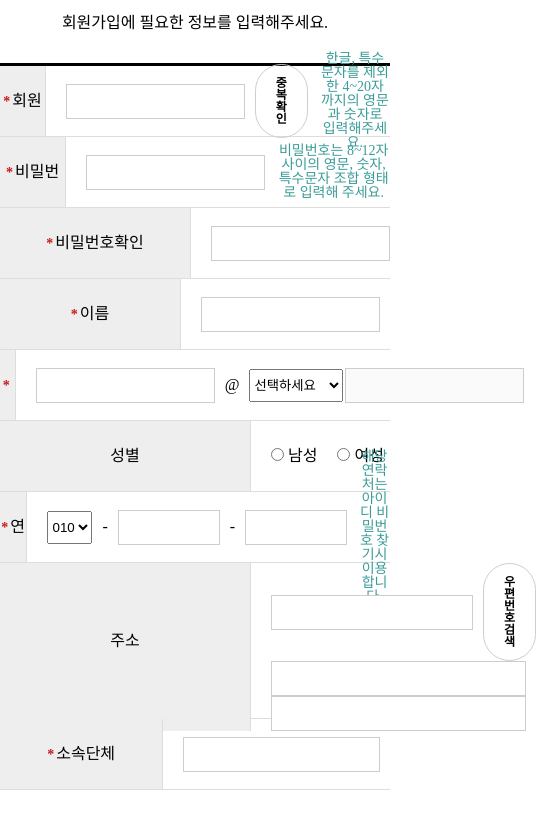
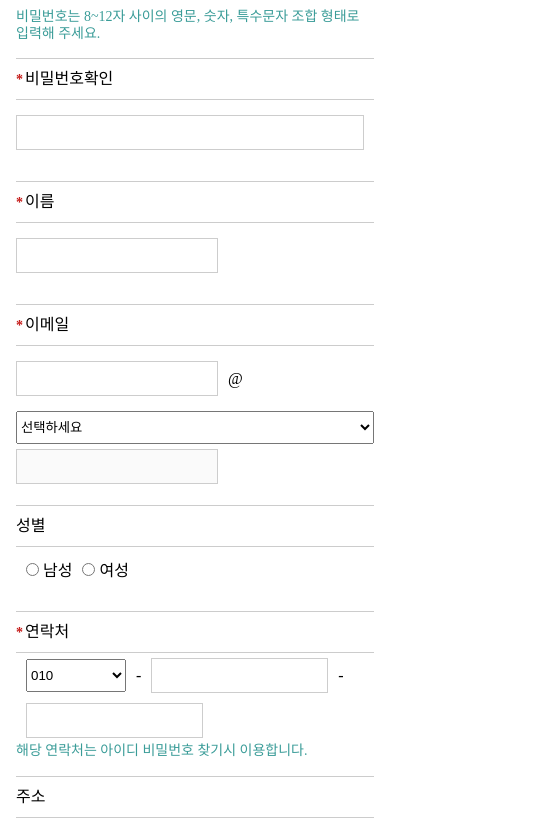
Before and after one commit to Hans930901/pf3, a plain HTML site: page members.html in a window 390 px wide. Shown: the part 786-1615 px from the top of the page, 536 px wide, since content can reach past the window. Drawn offline with Linux system fonts and the light colour scheme; a web font is replaced by a local one.

Commit message:
Add files via upload

```diff
--- a/css/commonresponsive.css
+++ b/css/commonresponsive.css
@@ -2,7 +2,8 @@
 @media screen and (max-width:1200px){
     /*  common  */
     .wrap{
-        /* padding: 30px 20px !important; */
+        padding-left: 16px !important;
+        padding-right: 16px !important;
     }
     .h100{
         min-height: auto;
--- a/css/subresponsive.css
+++ b/css/subresponsive.css
@@ -6,16 +6,16 @@
 
 /* -------------모바일---------------- */
 @media screen and (max-width:768px){
-  #introduce #subtitle{
-    height: 84.63541666666667vw;
-    border-radius: 0;
+  #subtitle{
+    height: 84.63541666666667vw !important;
+    border-radius: 0 !important;
   }
   #subtitle .wrap p{
     font-size: 3.5vw;
   }
+/*  인사말  */
   #greetingin .wrap{
     grid-template-columns: 1fr;
-    padding: 0 16px;
   }
   #greetingin .wrap > *{
     grid-column: 1 !important;
@@ -62,5 +62,73 @@
     margin-top: 0;
     display: inline;
   }
+/*  회원가입  */
+  #membersin .wrap form div{
+    flex-wrap: wrap;
+    height: auto;
+    text-align: left;
+    border-bottom: 1px solid #ccc;
+    padding-bottom: 16px;
+  }
+  #membersin .wrap form div label:first-child{
+    background-color: transparent;
+    border-right: 0;
+    line-height: 2.5 !important;
+    border-bottom: 1px solid #ccc;
+    width: 100%;
+    display: block;
+  }
+  #membersin .wrap form div label + input{
+    margin: 15px 0 !important;
+    margin-right: 10px !important;
+  }
+  #membersin .wrap form div input[type="text"]{
+    margin: 0;
+  }
+  #membersin .wrap form div input[type="password"]{
+    margin: 0;
+    width: 100%;
+  }
+  #membersin .wrap form div p{
+    margin: 0;
+    line-height: 1.2;
+    word-break: keep-all;
+  }
+  #membersin .wrap form div select{
+    margin: 0;
+    width: 100%;
+  }
+  #membersin .wrap form div span{
+  line-height: 3;
+  margin: 0 0 0 10px;
+  }
+  #membersin .wrap form .email input[type="text"]:last-of-type{
+    margin: 5px 0;
+  }
+  #membersin .wrap form .contact select{
+    margin: 5px 10px;
+  }
+  #membersin .wrap form .contact input[type="text"]{
+    margin: 5px 10px !important;
+    width: 175px;
+  }
+  #membersin .wrap form .address{
+    display: block;
+    height: auto;
+  }
+  #membersin .wrap form .address input[type="text"]{
+    width: 60%;
+  }
+  #membersin .wrap form .address input[type="text"]:nth-of-type(2){
+    display: block;
+    width: 60%;
+  }
+  #membersin .wrap form .address input[type="text"]:nth-of-type(3){
+    margin: 15px 0;
+    width: 60%;
+  }
+  #membersin .wrap form .Affiliation input{
+    width: 60% !important;
+  }
 }
 /* 768 end   */
```
